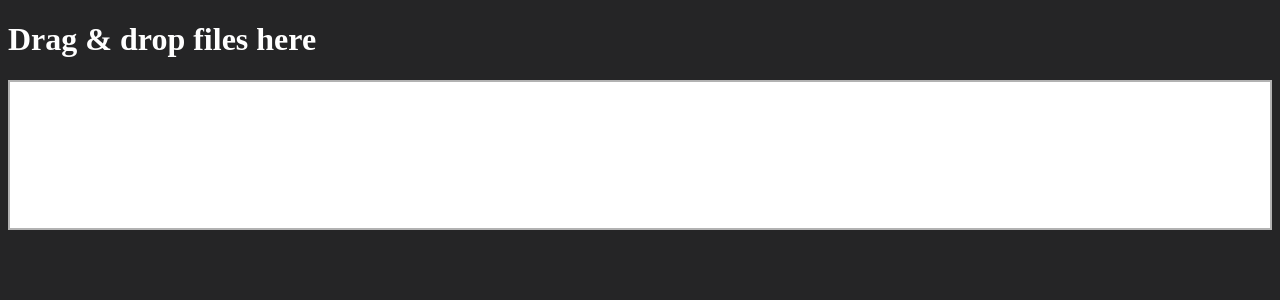
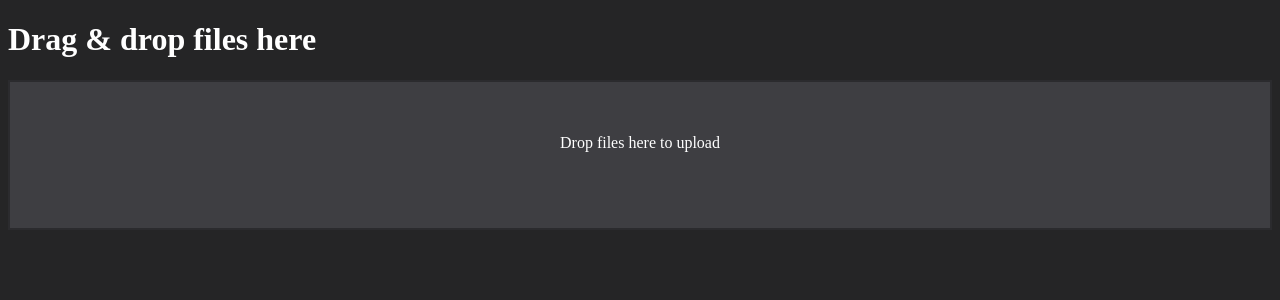
Before and after one commit to arian-nasr/navidrome-uploader, a Flask app: page / in a window 1280 px wide. Shown: the top 300 px of the page. Run offline with Flask 3, Linux system fonts and the light colour scheme; some libraries are stand-ins or nearby versions.

Commit message:
important flag

```diff
--- a/static/css/style.css
+++ b/static/css/style.css
@@ -3,5 +3,5 @@ body {
     color: #FFFFFF;
 }
 .dropzone {
-    background: #3e3e42;
+    background: #3e3e42 !important;
 }
```
